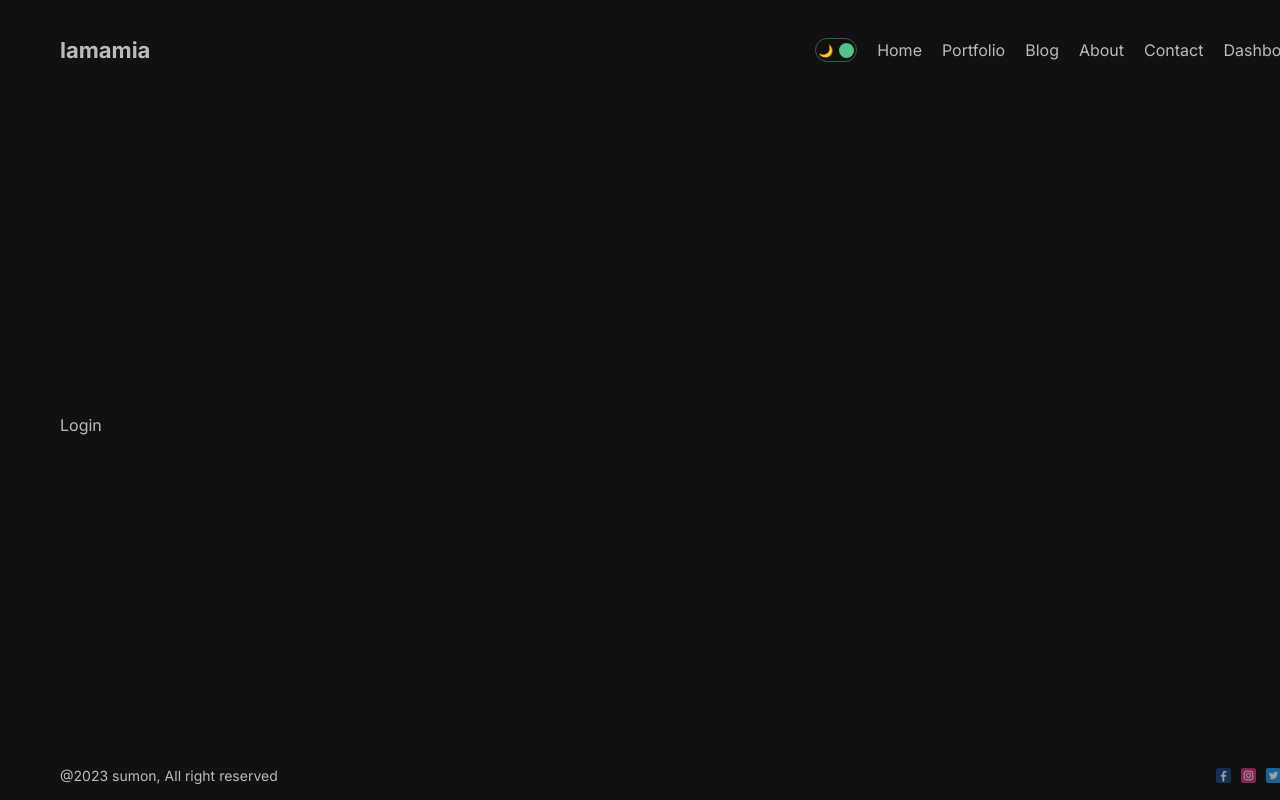
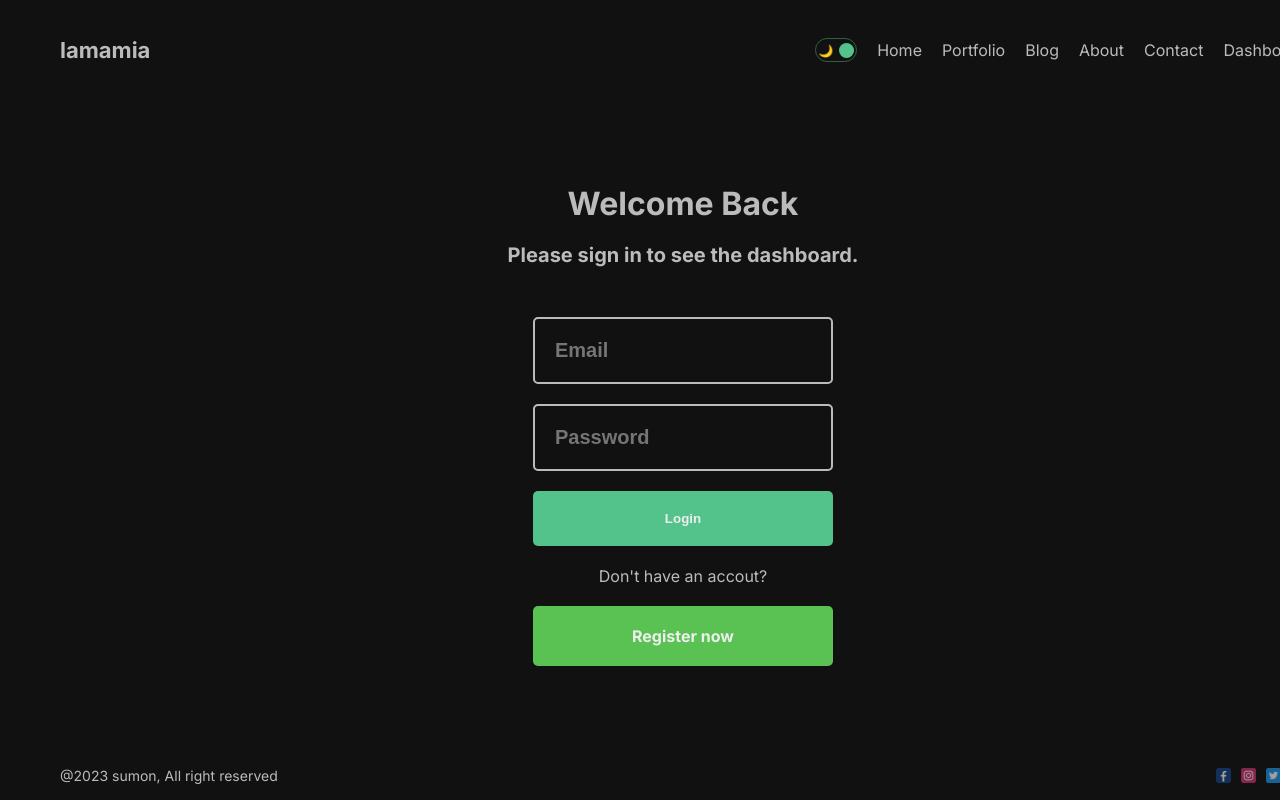
Before and after one commit to SumonHossainJs/seasion_one, a Next.js app in the folder portfolio_next.js/: page /dashboard/login in a window 1280 px wide. Built offline with nearby package versions, Linux system fonts and the light colour scheme; no server answers.

Commit message:
al hamdulilah subhan allah

```diff
--- a/portfolio_next.js/src/app/api/auth/register/route.js
+++ b/portfolio_next.js/src/app/api/auth/register/route.js
@@ -15,9 +15,11 @@ export const POST = async (request) => {
     email,
     password: hashedPassword,
   });
+  const savedUser =  await newUser.save();
+  console.log(savedUser);
 
   try {
-    await newUser.save();
+
     return new NextResponse("User has been created", {
       status: 201,
     });
--- a/portfolio_next.js/src/app/dashboard/(auth)/login/page.jsx
+++ b/portfolio_next.js/src/app/dashboard/(auth)/login/page.jsx
@@ -1,8 +1,65 @@
-import React from 'react'
+'use client'
+import React, { useEffect, useState } from 'react'
+import styles from './page.module.css';
+import { signIn, useSession } from 'next-auth/react';
+import { useRouter, useSearchParams } from 'next/navigation';
+import Link from 'next/link';
+const Login = () => {
 
-const Login = () => {
+  const session = useSession();
+  const router = useRouter();
+  const params = useSearchParams();
+  const [errore, seterrore] = useState('');
+  const [setsuccess, setSetsuccess] = useState('');
+
+  useEffect(() =>{
+    seterrore(params.get('error'));
+    setSetsuccess(params.get('seccess'));
+  },[params]);
+
+  if(session.status === 'loading'){
+   return <p>Loading....</p>
+  }
+  if(session.status === 'authenticated'){
+    router?.push('/dashboard');
+  }
+
+
+  const handleSubmit = (e) =>{
+    e.preventDefault();
+    const email = e.target[0].value;
+    const password = e.target[1].value;
+
+
+    signIn('credentials',{
+      email,
+      password
+    })
+  }
   return (
-    <div>Login</div>
+    <div className={styles.container}>
+      <h1 className={styles.title}>{setsuccess ? setsuccess : "Welcome Back"}</h1>
+      <h2 className={styles.subtitle}>Please sign in to see the dashboard.</h2>
+
+      <form onSubmit={handleSubmit} className={styles.form}>
+        <input
+          type="text"
+          placeholder="Email"
+          required
+          className={styles.input}
+        />
+        <input
+          type="password"
+          placeholder="Password"
+          required
+          className={styles.input}
+        />
+        <button className={styles.button}>Login</button>
+        {errore && errore}
+      </form>
+        <p>Don't have an accout?</p>
+      <Link className={styles.register} href={'/dashboard/register'}> Register now</Link>
+      </div>
   )
 }
 
--- a/portfolio_next.js/src/app/dashboard/(auth)/login/page.module.css
+++ b/portfolio_next.js/src/app/dashboard/(auth)/login/page.module.css
@@ -0,0 +1,60 @@
+.container {
+    display: flex;
+    align-items: center;
+    flex-direction: column;
+    gap: 20px;
+  }
+
+  .title{
+    color: #bbb;
+  }
+
+  .subtitle{
+    font-size: 20px;
+    margin-bottom: 30px;
+    color: #bbb;
+  }
+
+  .form {
+    width: 300px;
+    display: flex;
+    flex-direction: column;
+    gap: 20px;
+  }
+
+  .input {
+    padding: 20px;
+    background-color: transparent;
+    border: 2px solid #bbb;
+    border-radius: 5px;
+    outline: none;
+    color: #bbb;
+    font-size: 20px;
+    font-weight: bold;
+  }
+
+  .button {
+    width: 300px;
+    padding: 20px;
+    cursor: pointer;
+    background-color: #53c28b;
+    border: none;
+    border-radius: 5px;
+    color: #eee;
+    font-weight: bold;
+  }
+
+  .button:hover {
+    background-color: #49b07d;
+  }
+  .register{
+    width: 300px;
+    padding: 20px;
+    cursor: pointer;
+    background-color: #59c253;
+    border: none;
+    border-radius: 5px;
+    color: #eee;
+    font-weight: bold;
+    text-align: center;
+  }
```
Also changed, not shown: portfolio_next.js/src/app/dashboard/(auth)/register/page.jsx (+4 -3 lines).
